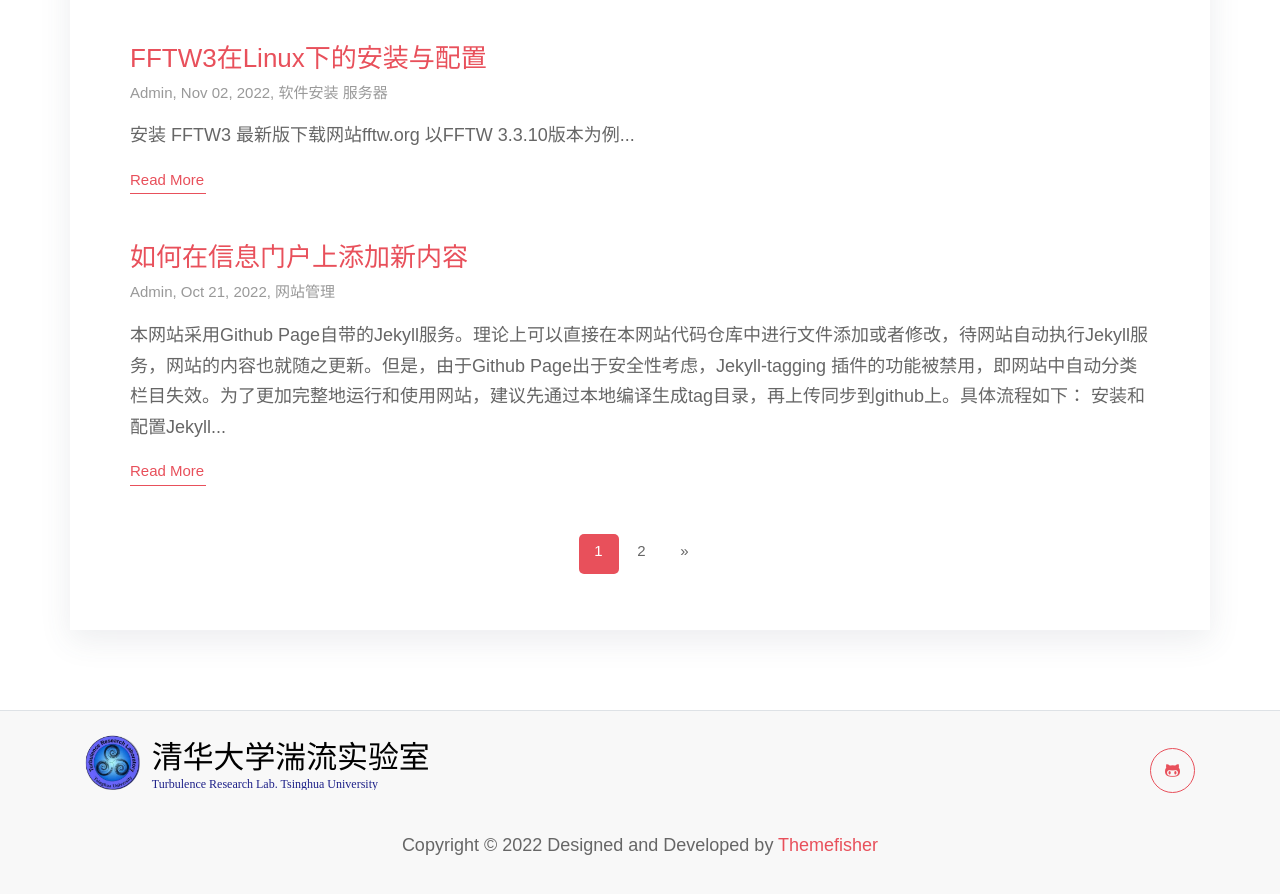
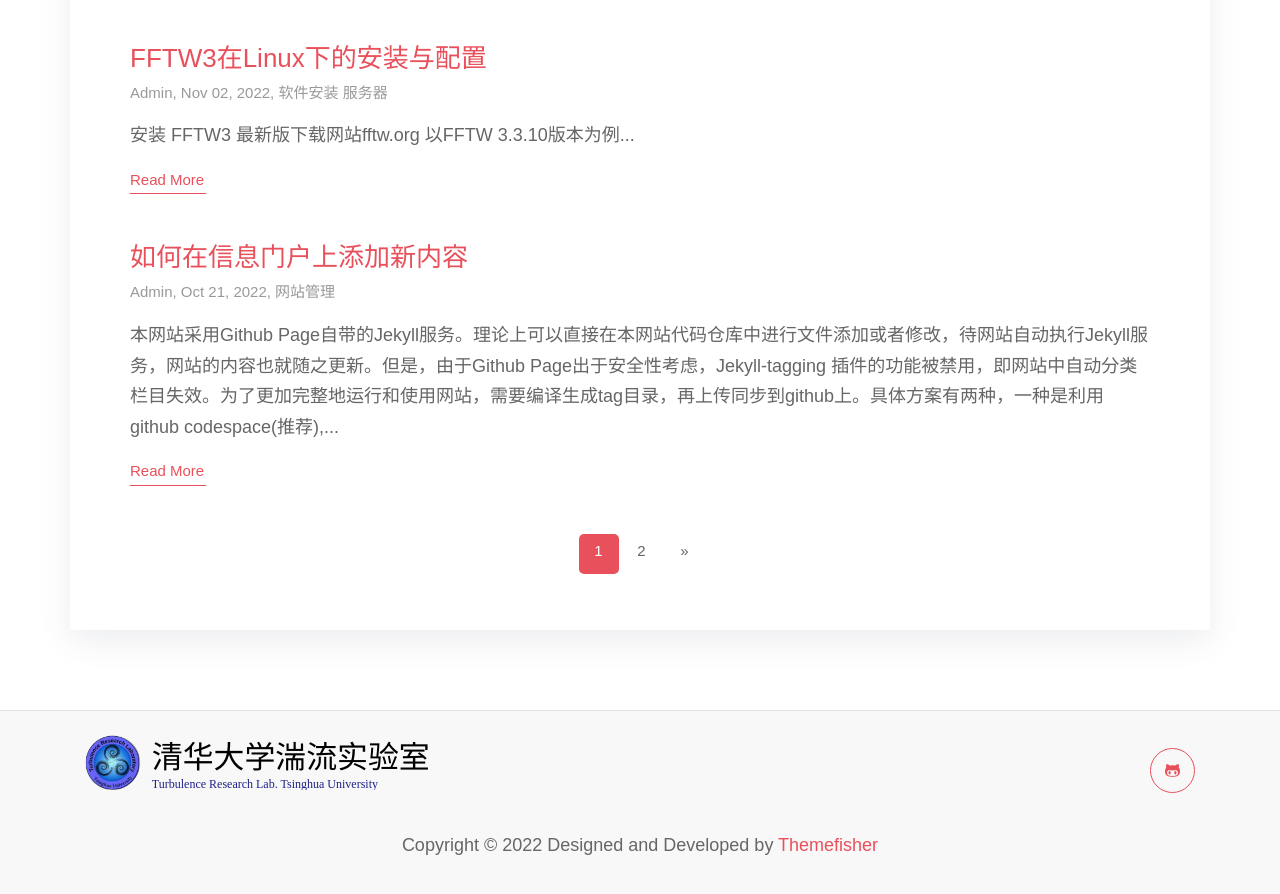
Before and after one commit to Turbulence-Research-Lab/Info, a Jekyll site: the page built from index.html, in a window 1280 px wide and 900 px high, scrolled down 1987 px. Shown: the top 894 px of the window. Built offline with Jekyll 4.4.1, drawn with Linux system fonts in a browser that asks for light colours; some web fonts are replaced; the list of posts is cut into pages by our own code; some of the changed lines change nothing that is shown.

Commit message:
add change

````diff
--- a/_posts/2022-10-21-update-website.md
+++ b/_posts/2022-10-21-update-website.md
@@ -7,7 +7,43 @@
 tags: [网站管理]
 ---
 
-本网站采用Github Page自带的Jekyll服务。理论上可以直接在本网站[代码仓库](https://github.com/Turbulence-Research-Lab/info)中进行文件添加或者修改，待网站自动执行Jekyll服务，网站的内容也就随之更新。但是，由于Github Page出于安全性考虑，Jekyll-tagging 插件的功能被禁用，即网站中自动分类栏目失效。为了更加完整地运行和使用网站，建议先通过本地编译生成tag目录，再上传同步到github上。具体流程如下：
+本网站采用Github Page自带的Jekyll服务。理论上可以直接在本网站[代码仓库](https://github.com/Turbulence-Research-Lab/info)中进行文件添加或者修改，待网站自动执行Jekyll服务，网站的内容也就随之更新。但是，由于Github Page出于安全性考虑，Jekyll-tagging 插件的功能被禁用，即网站中自动分类栏目失效。为了更加完整地运行和使用网站，需要编译生成tag目录，再上传同步到github上。具体方案有两种，一种是利用github codespace(推荐), 另一种同步到本地：
+
+# 利用GitHub codespace
+
+## 管理员
+- 对于管理员，可以直接在群组info上直接修改，无需通过PR操作
+![](/info/media/imag/2022-10-21-update-website/update_website_1.png)
+- 进入codespace, 检查配置，可在终端中允许
+```
+bash _run.sh
+```
+- 修改对应的内容，比如在_posts下添加或修改文件，在media下添加或修改图片
+- 如果需要添加新的tag,需要在_data/parameters.yml中添加对应的tag分类目录，参考已有格式即可。
+- 保存修改后,运行_run.sh 生产tag分类目录
+```
+bash _run.sh
+```
+- 提交代码（两种途径）
+    1. 终端
+        1. 添加所有修改过的文件
+        ```
+        git add .
+        ```
+        2. 提交修改记录
+        ```
+        git commit -m "修改内容描述"
+        ```
+        3. 将当地修改推送到Github远程仓库
+        ```
+        git push
+        ```
+    2. vscode GUI界面
+        1. commit
+        ![](/info/media/imag/2022-10-21-update-website/update_website_2.png)
+        2.
+
+# 本地同步
 
 ## 安装和配置Jekyll
 
````
Also changed, not shown: media/imag/2022-10-21-update-website/update_website_1.png (added), media/imag/2022-10-21-update-website/update_website_2.png (added).
